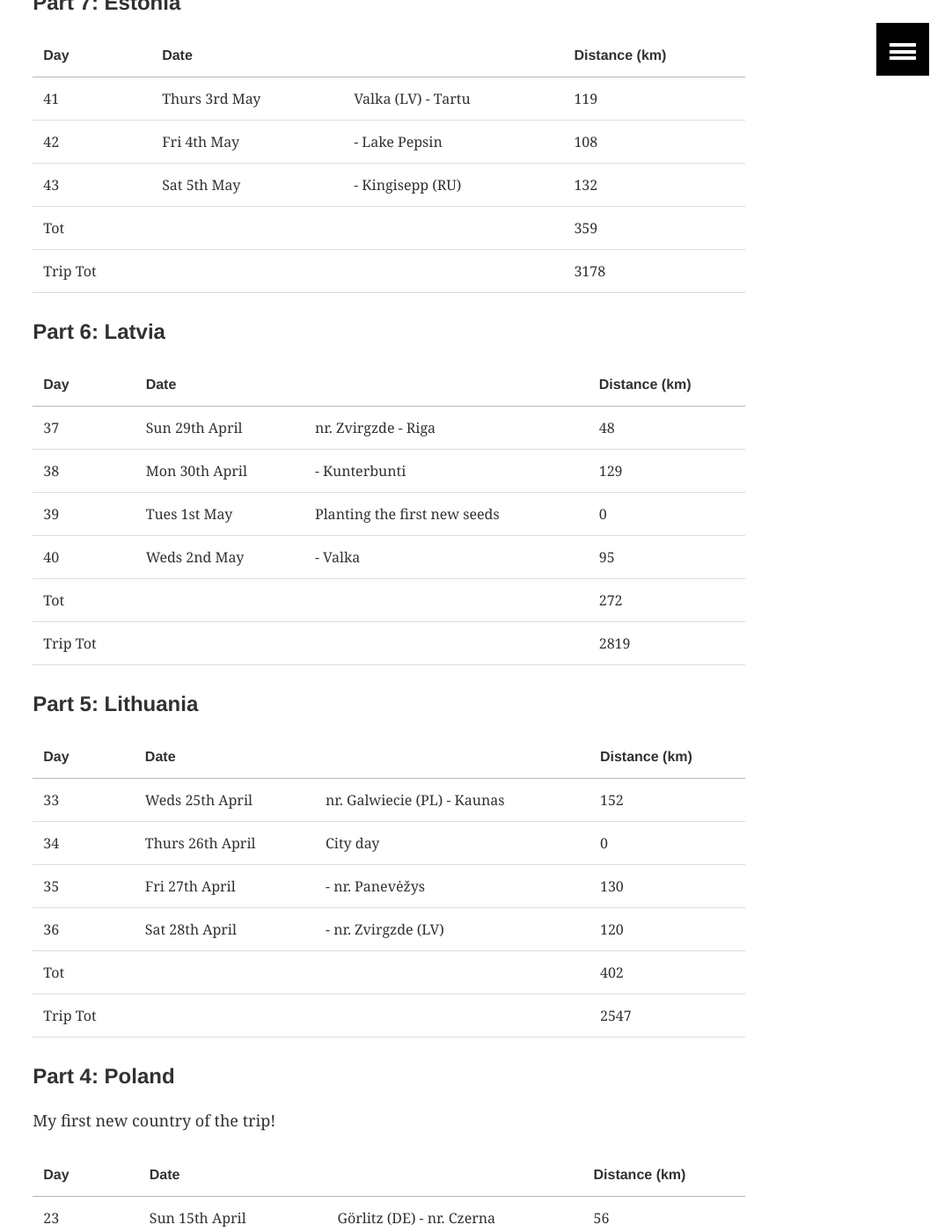
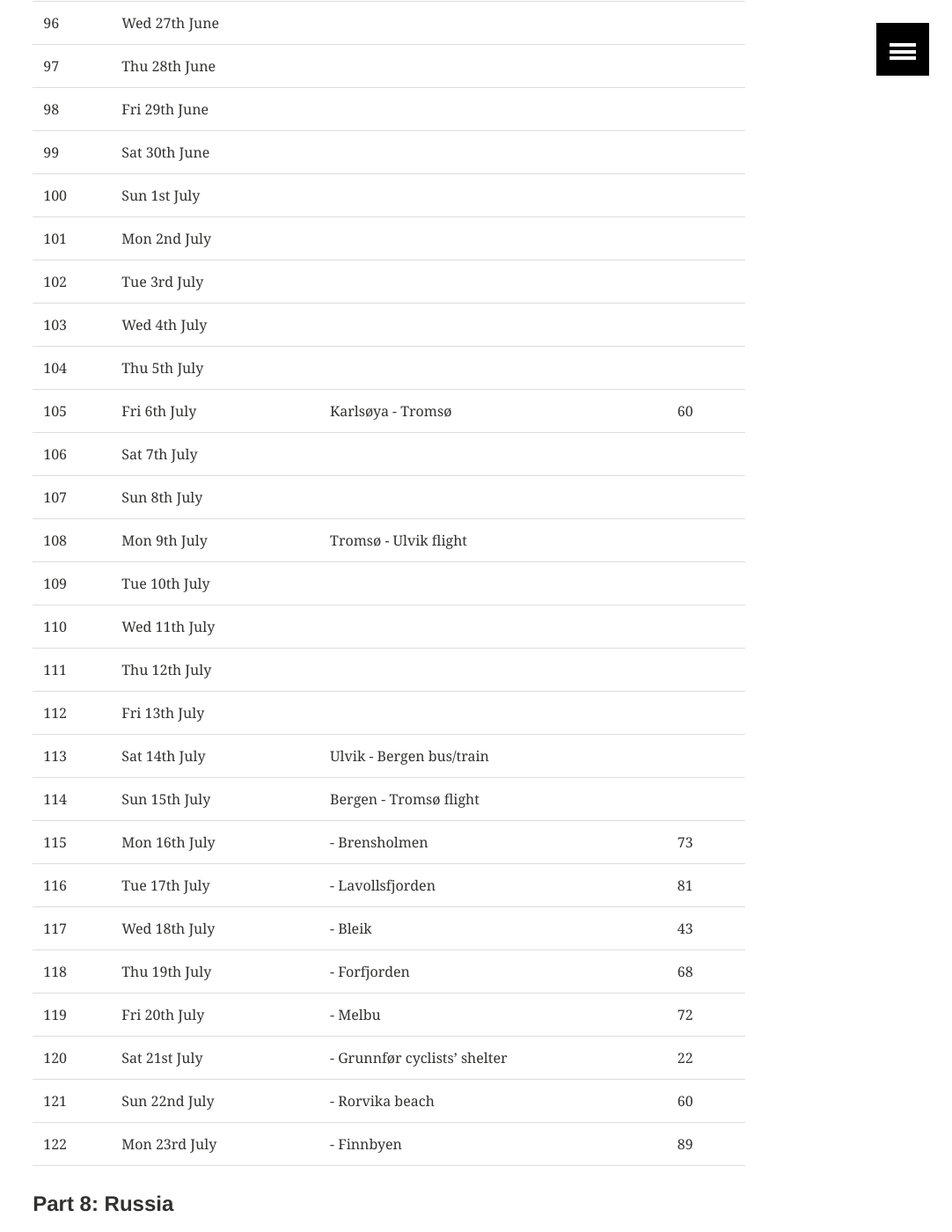
Before and after one commit to ArthurStart/git-blog, a Jekyll site: the page built from _posts/touring/2018-04-06-Progress-Updates.md, in a window 1280 px wide and 1400 px high, scrolled down 2924 px. Shown: the whole window at 88% size, without its empty margins (198-1280 px from the left). Built offline with Jekyll 4.4.1, drawn with Linux system fonts in a browser that asks for light colours; comment, search, counter and statistics services are not loaded; some of the changed text lies outside the part shown.

Commit message:
A much needed update

```diff
--- a/_posts/touring/2018-04-06-Progress-Updates.md
+++ b/_posts/touring/2018-04-06-Progress-Updates.md
@@ -25,6 +25,59 @@
 | 69 | Thu 31st May | - Southern Magerøya | 112 |
 | 70 | Fri 1st June | - Gjesvær | 50 |
 | 71 | Sat 2nd June | rest day | 0 |
+| 72 | Sun 3rd June | rest day | 0 |
+| 73 | Mon 4th June | - nr. Nordkapp! | 55 |
+| 74 | Tue 5th June | - Southern Magerøya | 43 |
+| 75 | Wed 6th June | - Sortvikelva | 67 |
+| 76 | Thu 7th June | - Repparfjordelva | 71 |
+| 77 | Fri 8th June | - Alta | 73 |
+| 78 | Sat 9th June |  | 0 |
+| 79 | Sun 10th June |  | 0 |
+
+| 80 | Mon 11th June | - Gjesvær (hitching) |  |
+| 81 | Tue 12th June |  |  |
+| 82 | Wed 13th June |  |  |
+| 83 | Thu 14th June | - Thomassenhytte |  |
+| 84 | Fri 15th June | - Gjesvær |  |
+| 85 | Sat 16th June | - Honningsvåg |  |
+| 86 | Sun 17th June | - Alta (hitching) |  |
+
+| 87 | Mon 18th June | - Sørstraumen | 119 |
+| 88 | Tue 19th June | - Lyngenfjord | 96 |
+| 89 | Wed 20th June | - Tromsø | 73 |
+| 90 | Thu 21st June |  | 6 |
+| 91 | Fri 22nd June |  | 10 |
+| 92 | Sat 23rd June |  | 8 |
+| 93 | Sun 24th June | - Kvaløya | 16 |
+| 94 | Mon 25th June | - Karlsøya! | 52 |
+| 95 | Tue 26th June | festival |  |
+| 96 | Wed 27th June |  |  |
+| 97 | Thu 28th June |  |  |
+| 98 | Fri 29th June |  |  |
+| 99 | Sat 30th June |  |  |
+| 100 | Sun 1st July |  |  |
+| 101 | Mon 2nd July |  |  |
+| 102 | Tue 3rd July |  |  |
+| 103 | Wed 4th July |  |  |
+| 104 | Thu 5th July |  |  |
+| 105 | Fri 6th July | Karlsøya - Tromsø | 60 |
+| 106 | Sat 7th July |  |  |
+| 107 | Sun 8th July |  |  |
+| 108 | Mon 9th July | Tromsø - Ulvik flight |  |
+| 109 | Tue 10th July |  |  |
+| 110 | Wed 11th July |  |  |
+| 111 | Thu 12th July |  |  |
+| 112 | Fri 13th July |  |  |
+| 113 | Sat 14th July | Ulvik - Bergen bus/train |  |
+| 114 | Sun 15th July | Bergen - Tromsø flight |  |
+| 115 | Mon 16th July | - Brensholmen | 73 |
+| 116 | Tue 17th July | - Lavollsfjorden | 81 |
+| 117 | Wed 18th July | - Bleik | 43 |
+| 118 | Thu 19th July | - Forfjorden | 68 |
+| 119 | Fri 20th July | - Melbu | 72 |
+| 120 | Sat 21st July | - Grunnfør cyclists' shelter | 22 |
+| 121 | Sun 22nd July | - Rorvika beach | 60 |
+| 122 | Mon 23rd July | - Finnbyen | 89 |
 
 
 #### Part 8: Russia
```
